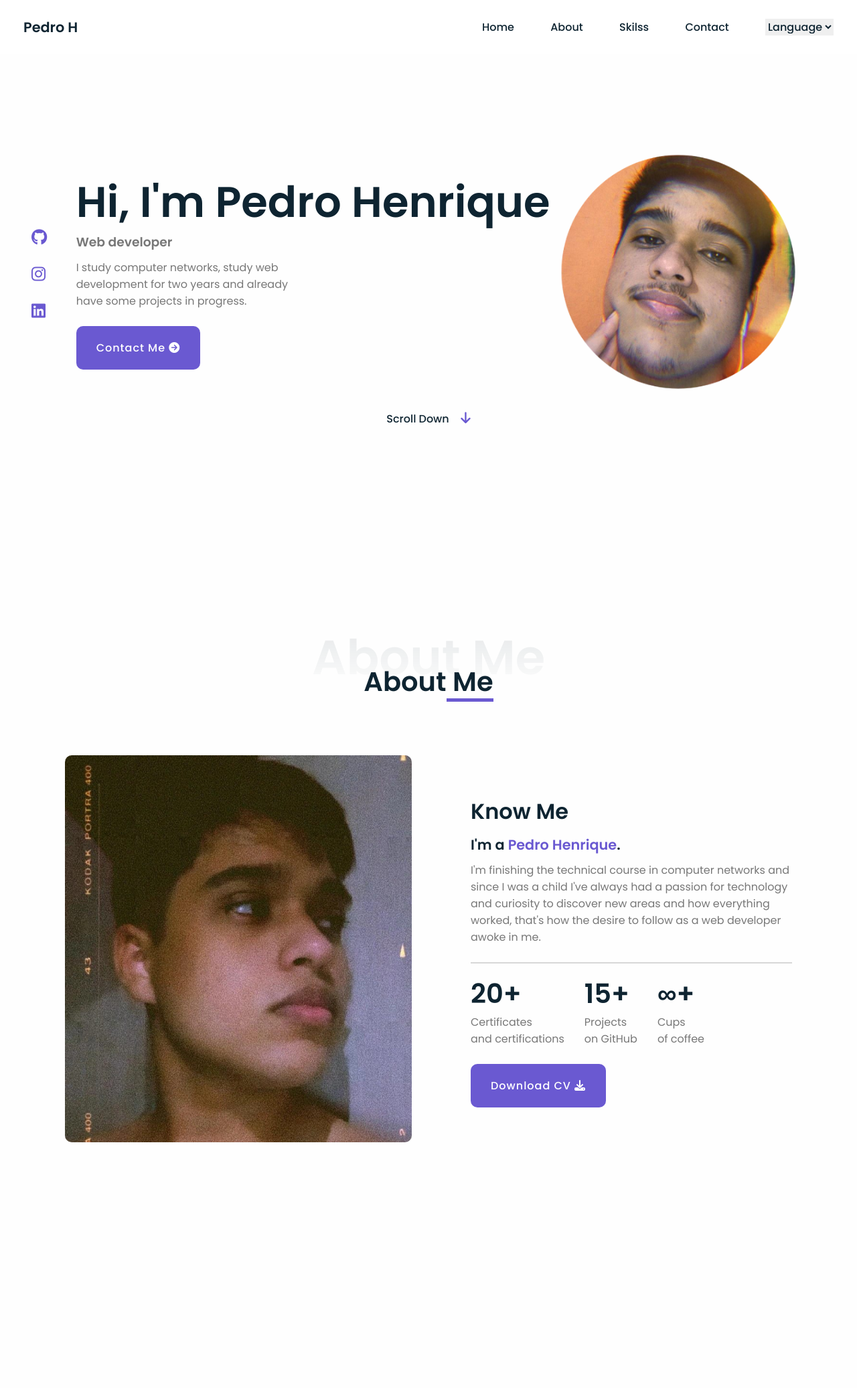
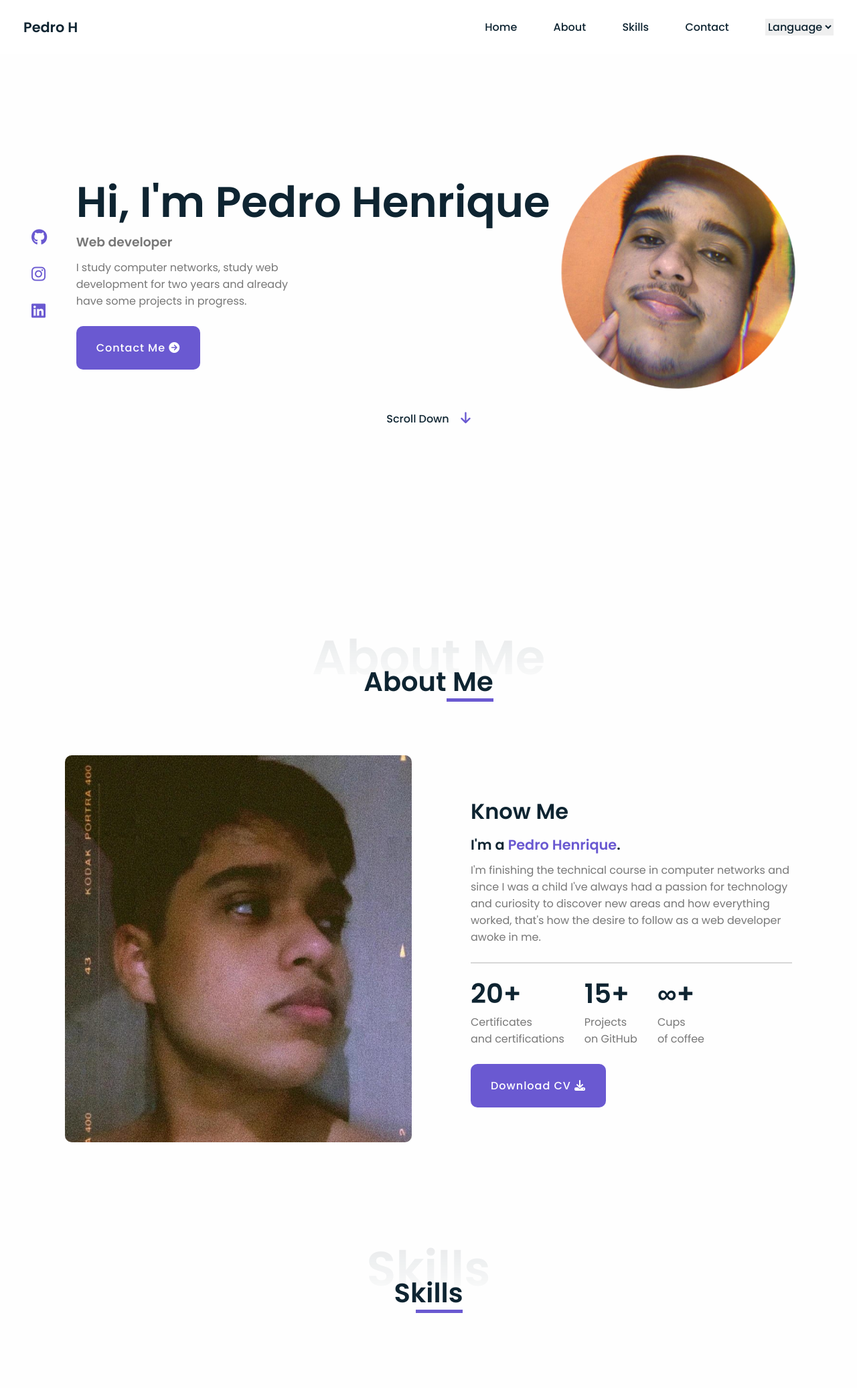
Before and after one commit to PedroHenrique1606/portfolio, a plain HTML site: page index.html in a window 1280 px wide. Shown: the whole page at 67% size. Before the commit the page ends 1745 px from the top, so only its background shows below. Drawn offline with nearby package versions, Linux system fonts and the light colour scheme.

Commit message:
initialize skills 0903023

```diff
--- a/index.html
+++ b/index.html
@@ -19,7 +19,7 @@
                 <div class="nav-items">
                     <a href="#home">Home</a>
                     <a href="#about">About</a>
-                    <a href="#skilss">Skilss</a>
+                    <a href="#skills">Skills</a>
                     <a href="#contact">Contact</a>
                     <select class="language" name="select-language" id="select-language">
                         <option value="idioma" selected disabled>Language</option>
@@ -43,7 +43,7 @@
                 <h2>Hi, I'm Pedro Henrique</h2>
                 <h3>Web developer</h3>
                 <p>I study computer networks, study web development for two years and already have some projects in progress.</p>
-                <a href="" class="btn">Contact Me <i class="fas fa-arrow-circle-right"></i></a>
+                <a href="https://www.linkedin.com/in/pedro-henrique-melo-da-silva-a7a700231/" subject="subject text" target="_blank" class="btn">Contact Me <i class="fas fa-arrow-circle-right"></i></a>
             </div>
             <div class="home-img">
                 <img src="assets/pedro-home.png" alt="">
@@ -87,6 +87,16 @@
         </div>
      </section>
      <!--SKILSS-->
+    <section class="skilss section" id="skilsls">
+        <div class="container flex-center">
+            <h1 class="section-title-one">Skills</h1>
+            <h2 class="section-title-two">Skills</h2>
+            <div class="content">
+                <div class="skills-description"></div>
+            </div>
+        </div>
+    </section>
+
      <script src="script.js"></script>
 </body>
 </html>
```
Also changed, not shown: 1 other file.
